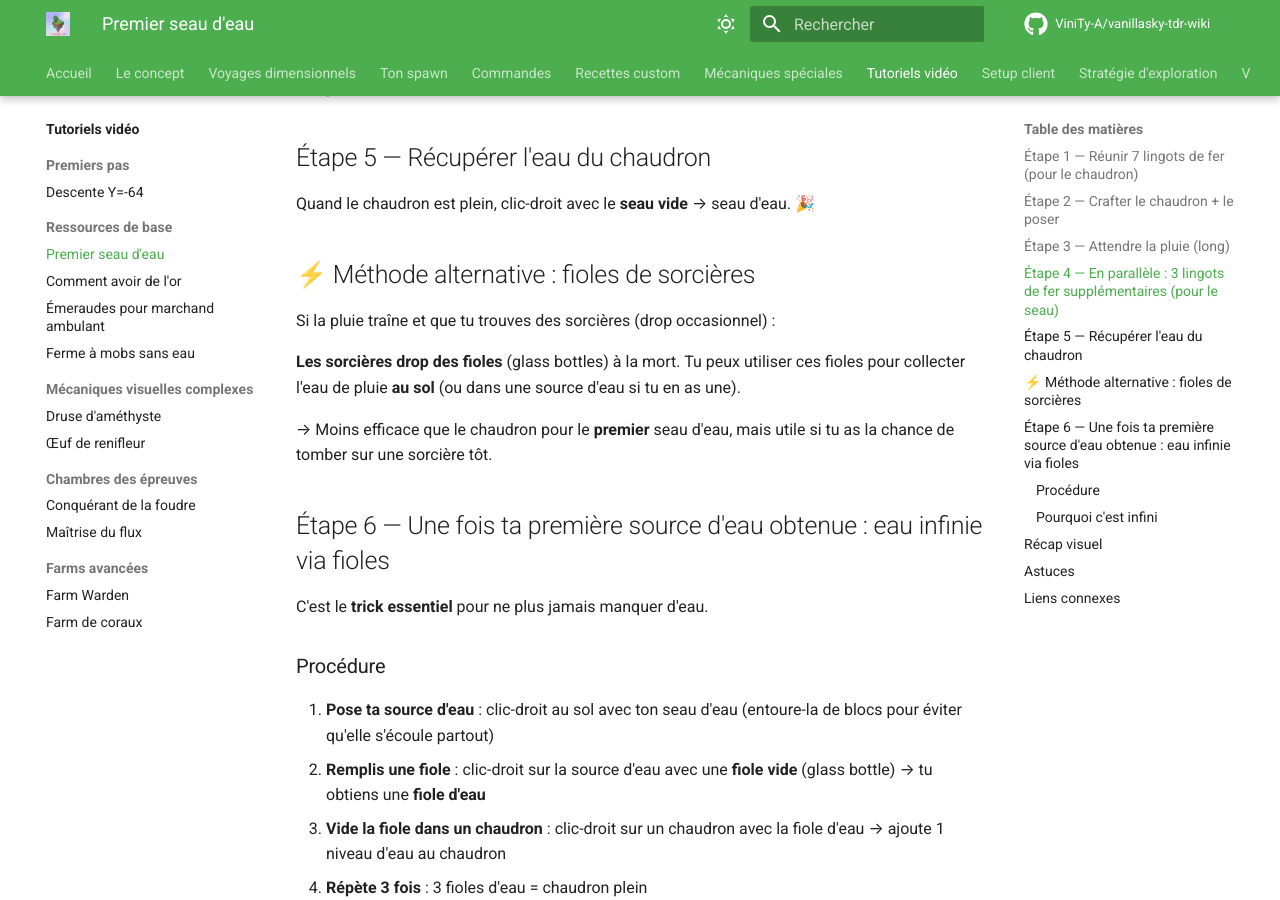
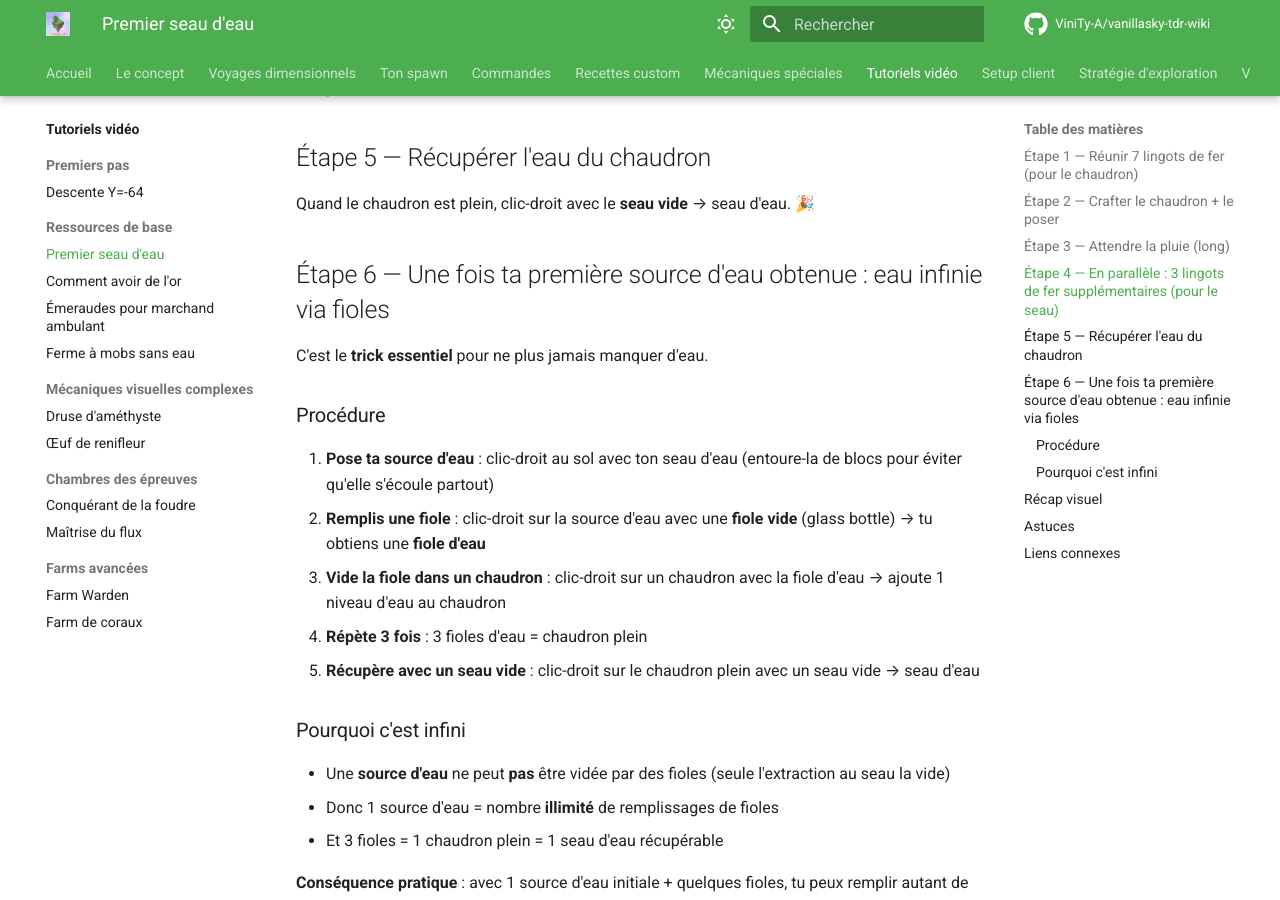
Before and after one commit to ViniTy-A/vanillasky-tdr-wiki, an MkDocs documentation site: the page built from docs/tutoriels/premier-seau-eau.md, in a window 1280 px wide and 900 px high, scrolled down 1372 px. Built offline with MkDocs 1.6.1 and Material for MkDocs 9.7.7, drawn with Linux system fonts in a browser that asks for light colours; comment, search, counter and statistics services are not loaded.

Commit message:
fix: retire la fausse méthode 'récolter eau de pluie au sol avec fioles'

```diff
--- a/docs/tutoriels/premier-seau-eau.md
+++ b/docs/tutoriels/premier-seau-eau.md
@@ -54,14 +54,6 @@ F . F
 
 Quand le chaudron est plein, clic-droit avec le **seau vide** → seau d'eau. 🎉
 
-## ⚡ Méthode alternative : fioles de sorcières
-
-Si la pluie traîne et que tu trouves des sorcières (drop occasionnel) :
-
-**Les sorcières drop des fioles** (glass bottles) à la mort. Tu peux utiliser ces fioles pour collecter l'eau de pluie **au sol** (ou dans une source d'eau si tu en as une).
-
-→ Moins efficace que le chaudron pour le **premier** seau d'eau, mais utile si tu as la chance de tomber sur une sorcière tôt.
-
 ## Étape 6 — Une fois ta première source d'eau obtenue : eau infinie via fioles
 
 C'est le **trick essentiel** pour ne plus jamais manquer d'eau.
```
